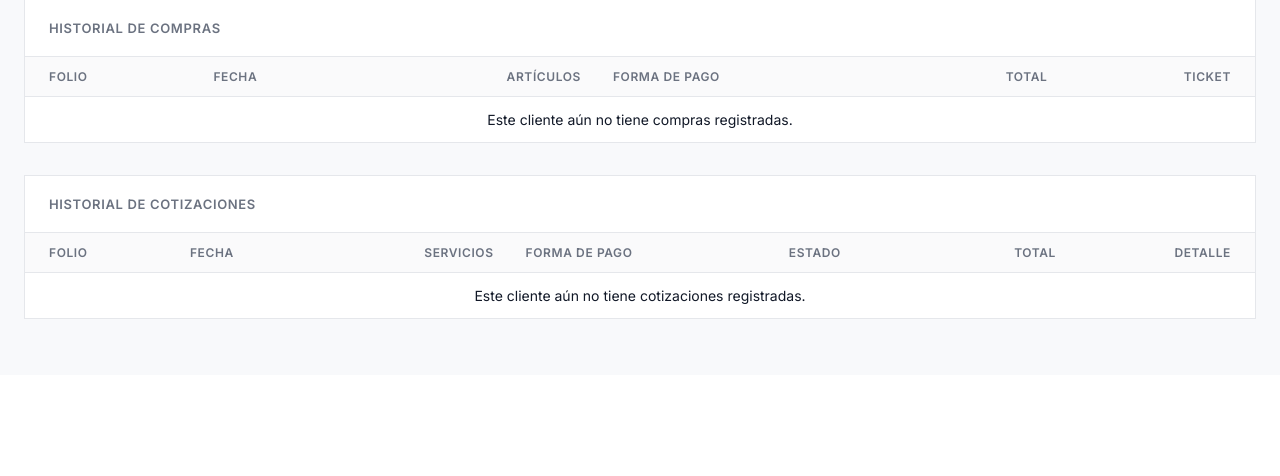
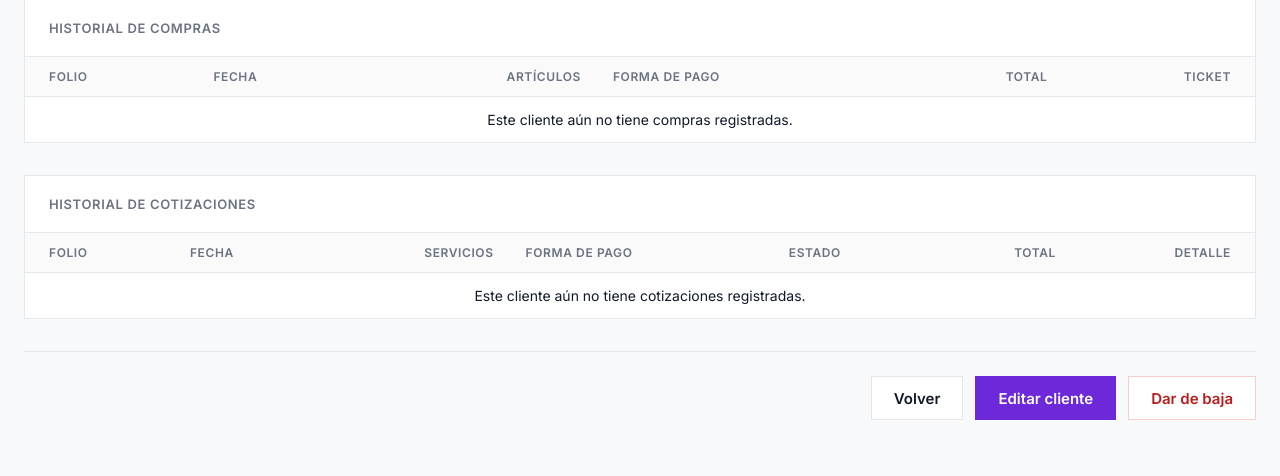
Before and after one commit to emmanuelbc110703/gestordeventas, a Laravel app: template resources/views/admin/clientes/ver.blade.php in a window 1280 px wide. Shown: the part 639-1115 px from the top of the page. Before the commit the page ends 958 px from the top, so only its background shows below. Run offline with Laravel 12, Linux system fonts and the light colour scheme; the template is opened without the code that fills it, so the values that code supplies are empty; some libraries are stand-ins or nearby versions.

Commit message:
actualizacion de interfaz consulta de informacion de clientes

```diff
--- a/resources/views/admin/clientes/ver.blade.php
+++ b/resources/views/admin/clientes/ver.blade.php
@@ -127,6 +127,13 @@
         border-color: var(--lst-rojo);
         color: #fff;
     }
+    .cli-acciones-pie {
+        justify-content: flex-end;
+        flex-wrap: wrap;
+        margin-top: 32px;
+        padding-top: 24px;
+        border-top: 1px solid var(--borde);
+    }
     @media (max-width: 650px) {
         .cli-resumen { grid-template-columns: 1fr; }
     }
@@ -164,7 +171,7 @@
                 </form>
             @else
                 <a href="{{ route('admin.clientes.editar', $cliente->id) }}" class="frm-btn-guardar" style="text-decoration:none;">Editar cliente</a>
-                <button type="button" class="cli-btn-baja" id="btnAbrirBaja">Dar de baja</button>
+                <button type="button" class="cli-btn-baja" data-abrir-baja>Dar de baja</button>
             @endif
         </div>
     </div>
@@ -328,6 +335,19 @@
             </div>
         </section>
     </div>
+    <div class="frm-acciones cli-acciones-pie">
+        <a href="{{ route('admin.clientes', $dadoDeBaja ? ['estado' => 'baja'] : []) }}" class="frm-btn-cancelar">Volver</a>
+
+        @if($dadoDeBaja)
+            <form action="{{ route('admin.clientes.restaurar', $cliente->id) }}" method="POST" class="cli-form-inline">
+                @csrf
+                <button type="submit" class="frm-btn-guardar">Reactivar cliente</button>
+            </form>
+        @else
+            <a href="{{ route('admin.clientes.editar', $cliente->id) }}" class="frm-btn-guardar" style="text-decoration:none;">Editar cliente</a>
+            <button type="button" class="cli-btn-baja" data-abrir-baja>Dar de baja</button>
+        @endif
+    </div>
 </div>
 
 @unless($dadoDeBaja)
```
